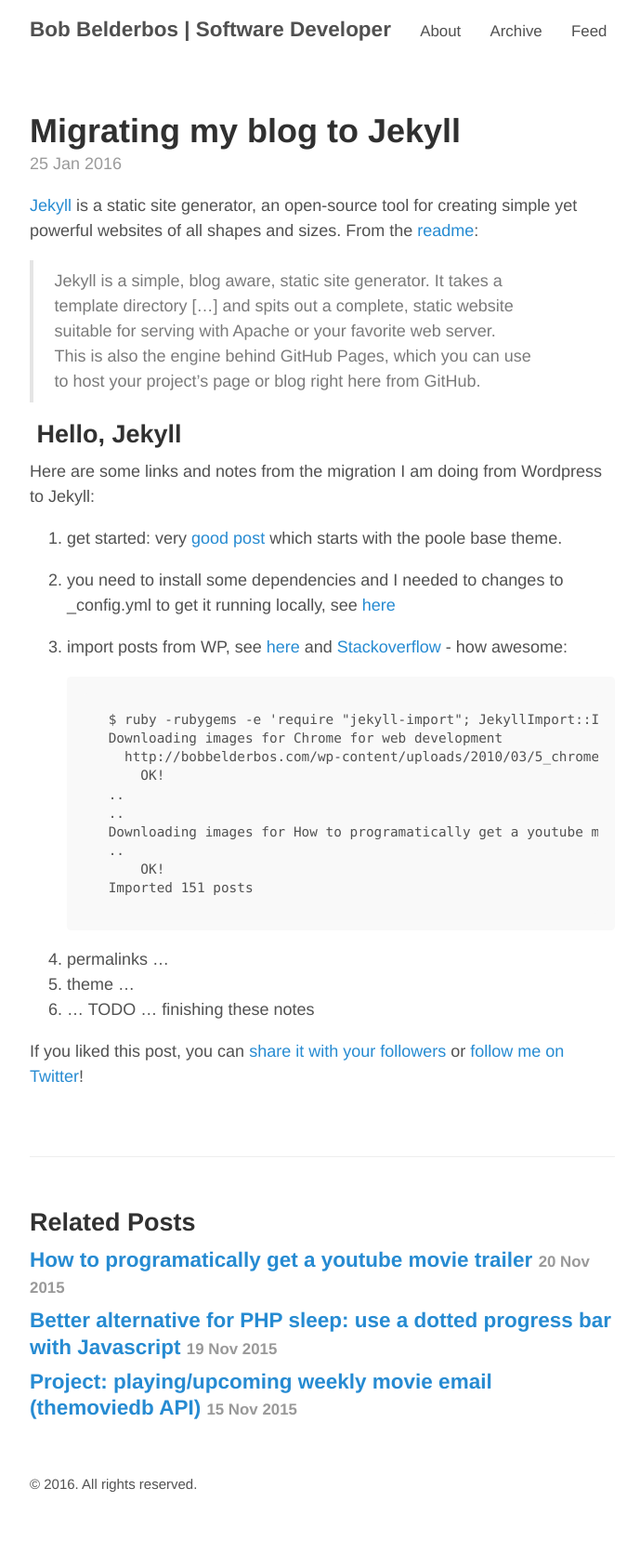
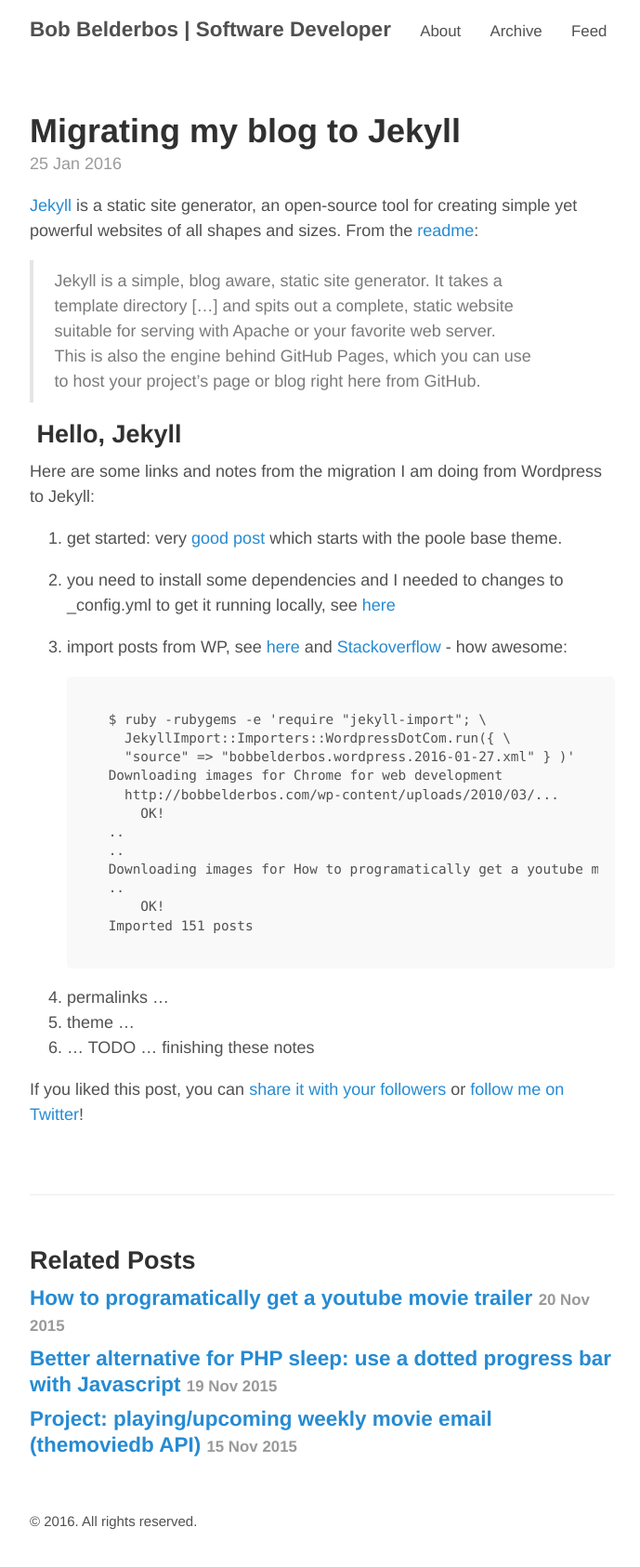
Before and after one commit to bbelderbos/bbelderbos.github.io, a Jekyll site: the page built from _posts/2016-01-25-migrating-to-jekyll.md, in a window 1280 px wide. Shown: the whole page at 93% size, without its empty margins (293-982 px from the left). Built offline with Jekyll 4.4.1, drawn with Linux system fonts in a browser that asks for light colours; before the commit the page ends 1646 px from its top, so only the background shows below that; part of the change alters nothing that is shown.

Commit message:
make code column smaller in last post

```diff
--- a/_posts/2016-01-25-migrating-to-jekyll.md
+++ b/_posts/2016-01-25-migrating-to-jekyll.md
@@ -18,9 +18,11 @@ Here are some links and notes from the migration I am doing from Wordpress to Je
 
 3. import posts from WP, see [here](http://import.jekyllrb.com/docs/wordpressdotcom/) and [Stackoverflow](http://stackoverflow.com/questions/31216857/import-wordpress-posts-in-jekyll) - how awesome:
 
-        $ ruby -rubygems -e 'require "jekyll-import"; JekyllImport::Importers::WordpressDotCom.run({ "source" => "bobbelderbos.wordpress.2016-01-27.xml" } )'
+        $ ruby -rubygems -e 'require "jekyll-import"; \
+          JekyllImport::Importers::WordpressDotCom.run({ \
+          "source" => "bobbelderbos.wordpress.2016-01-27.xml" } )'
         Downloading images for Chrome for web development
-          http://bobbelderbos.com/wp-content/uploads/2010/03/5_chrome_web_developper_extensions1.png
+          http://bobbelderbos.com/wp-content/uploads/2010/03/...
             OK!
         ..
         ..
```
